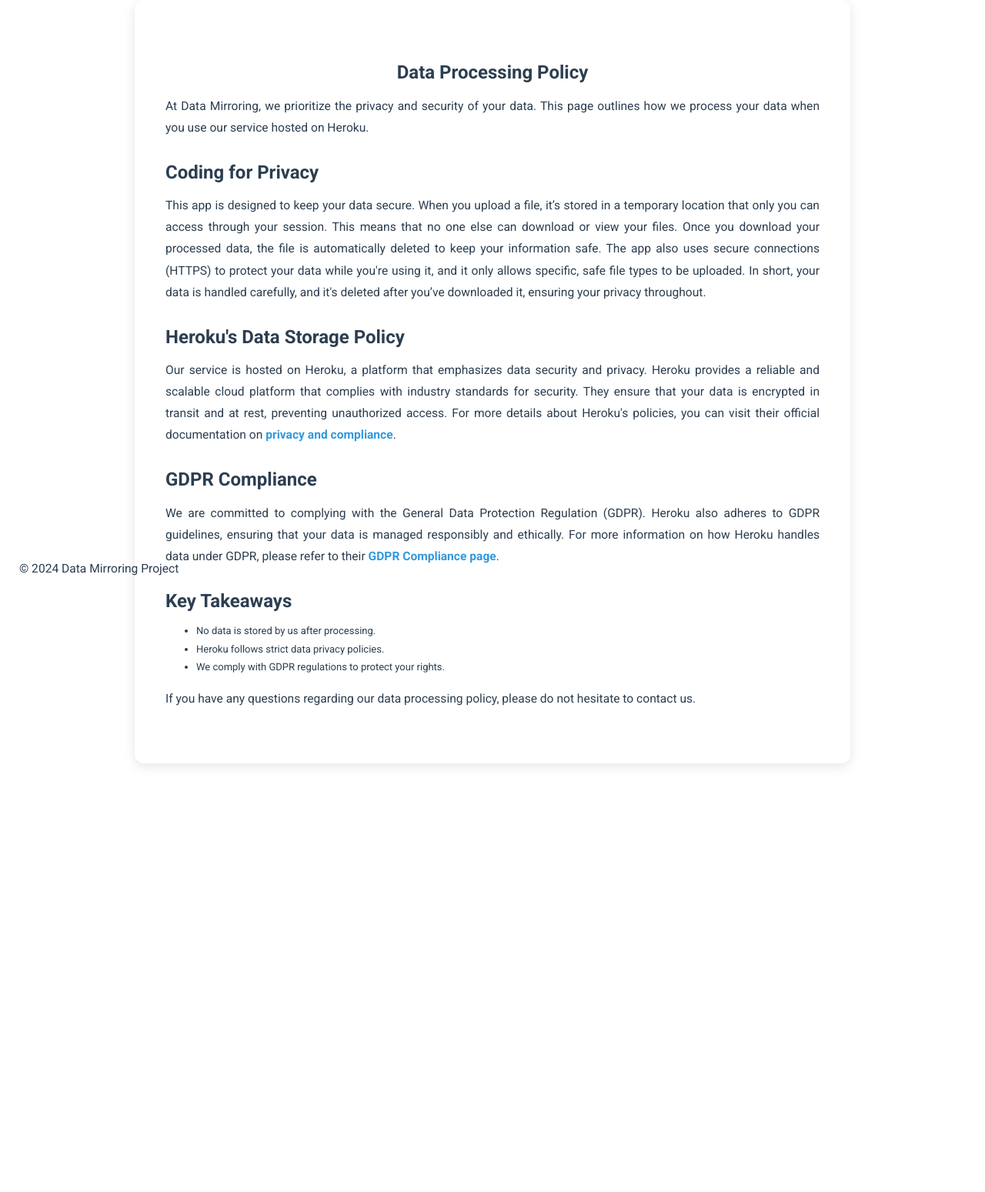
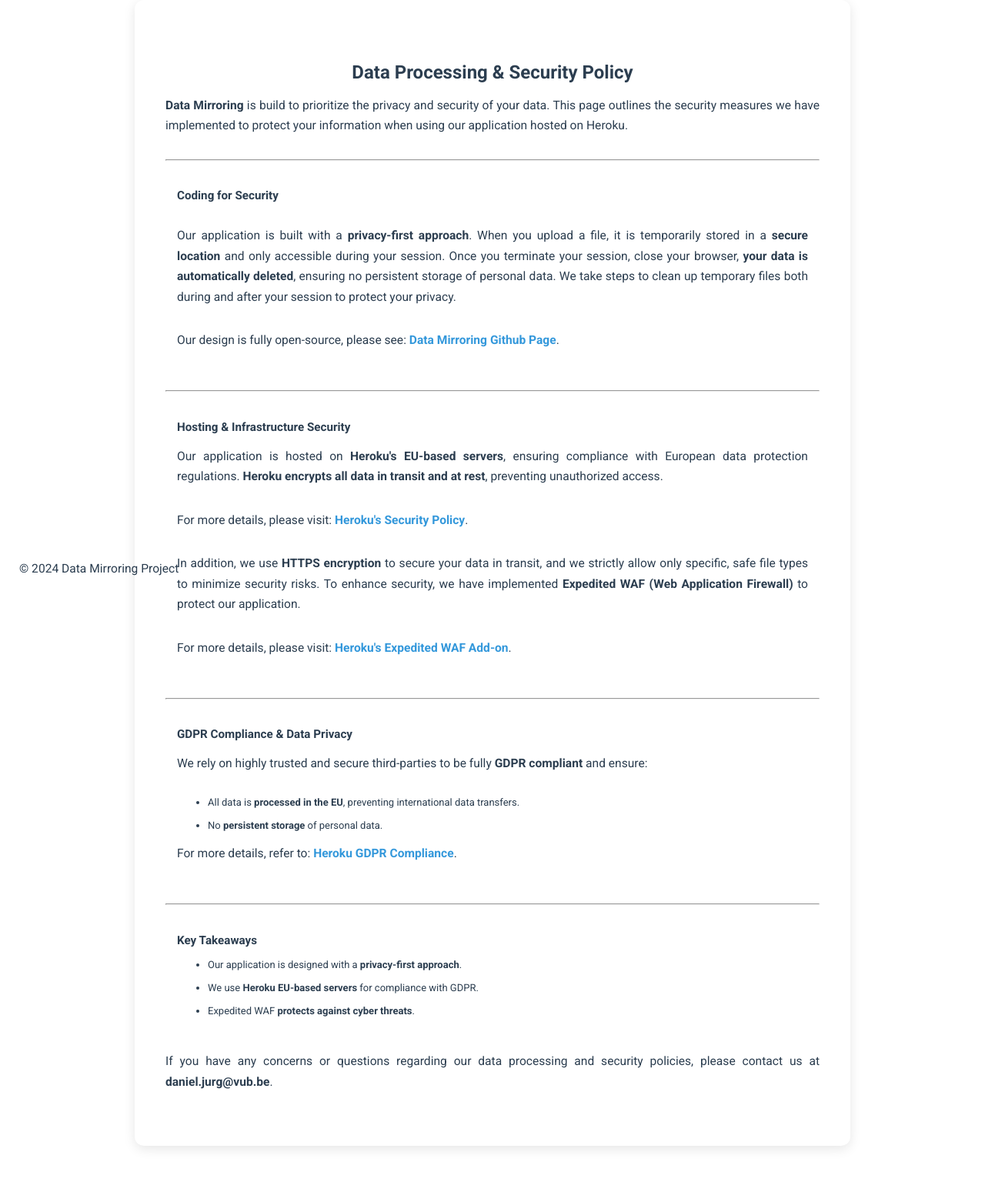
Before and after one commit to dj-urg/data-mirroring, a Flask app: page /data_processing_info in a window 1280 px wide. Shown: the part 38-1587 px from the top of the page at 77% size. Before the commit the page ends 1034 px from the top, so only its background shows below. Run offline with Flask 3, Linux system fonts and the light colour scheme; the visitor is signed in with stand-in values (Sample User, id 1); some libraries are stand-ins or nearby versions.

Commit message:
Security updates

```diff
--- a/app/config.py
+++ b/app/config.py
@@ -10,6 +10,7 @@
             SESSION_COOKIE_SECURE=True,
             SESSION_COOKIE_HTTPONLY=True,
             SESSION_COOKIE_SAMESITE='Strict',
+            SESSION_PERMANENT=False,
             PERMANENT_SESSION_LIFETIME=timedelta(minutes=30),
             WTF_CSRF_CHECK_REFERRER=True,
             WTF_CSRF_SSL_STRICT=True,
--- a/app/security.py
+++ b/app/security.py
@@ -65,20 +65,23 @@
     return decorated_function
 
 def cleanup_old_temp_files(exception=None):
-    """Deletes CSV files older than 1 hour in the temp directory."""
+    """Deletes temporary files older than 1 hour in the temp directory."""
     temp_dir = tempfile.gettempdir()
-    one_hour_ago = time.time() - 3600  # 3600 seconds = 1 hour
+    one_hour_ago = time.time() - 3600  # 1 hour ago
 
-    for file in glob.glob(os.path.join(temp_dir, "*.csv")):
-        if os.path.getmtime(file) < one_hour_ago:  # Only delete old files
-            try:
-                os.remove(file)
-                current_app.logger.info(f"Deleted old temp file: {file}")
-            except Exception as e:
-                current_app.logger.error(f"Failed to delete old temp file {file}: {e}")
+    try:
+        for file in os.listdir(temp_dir):
+            file_path = os.path.join(temp_dir, file)
+
+            # Ensure it's a file (not a directory) and is older than 1 hour
+            if os.path.isfile(file_path) and os.path.getmtime(file_path) < one_hour_ago:
+                os.remove(file_path)
+                current_app.logger.info(f"Deleted old temp file: {file_path}")
+    except Exception as e:
+        current_app.logger.error(f"Error during temp file cleanup: {e}")
 
 def cleanup_temp_files(exception=None):
-    """Delete only files that were marked for deletion in the request context."""
+    """Deletes only files that were marked for deletion in the request context."""
     temp_dir = tempfile.gettempdir()
 
     if hasattr(g, "files_to_cleanup"):
@@ -101,12 +104,8 @@
 
     @app.teardown_request
     def cleanup_temp_files_request(exception=None):
-        """Delete only files that were marked for deletion in the request context."""
-        cleanup_temp_files(exception)
-
-    @app.teardown_request
-    def cleanup_old_temp_files_request(exception=None):
-        """Deletes old CSV temp files after requests finish."""
-        cleanup_old_temp_files(exception)
+        """Delete only files that were marked for deletion in the request context, and old temp files."""
+        cleanup_temp_files(exception)        # Cleanup files marked for deletion
+        cleanup_old_temp_files(exception)    # Cleanup old temp files (older than 1 hour)
 
     app.logger.info("Cleanup functions registered.")
--- a/templates/data_processing_info.html
+++ b/templates/data_processing_info.html
@@ -1,48 +1,97 @@
 {% extends 'base.html' %}
 
-{% block title %}Data Processing Policy{% endblock %}
+{% block title %}Data Processing & Security Policy{% endblock %}
 
 {% block content %}
-    <div class="container mt-5">
+    <!-- Inline styles moved to a <style> block with a nonce -->
+    <style nonce="{{ g.csp_nonce }}">
+        .platform-header { text-align: center; margin-bottom: 30px; }
+        .platform-title { font-size: 24px; font-weight: bold; }
+        .content-container { padding: 15px; background-color: #ffffff; border-radius: 5px; }
+        .list-unstyled li { margin-bottom: 15px; }
+    </style>
+
+    <div class="container mt-3">
 
         <!-- Page Title -->
-        <h2 class="center">Data Processing Policy</h2>
+        <h2 class="center">Data Processing & Security Policy</h2>
 
-        <p style="line-height: 1.8;">
-            At Data Mirroring, we prioritize the privacy and security of your data. This page outlines how we process your data when you use our service hosted on Heroku.
+        <p class="lead">
+            <strong>Data Mirroring</strong> is build to prioritize the privacy and security of your data. This page outlines the security measures we have implemented to protect your information when using our application hosted on Heroku.
         </p>
 
-        <h2 class="mt-5">Coding for Privacy</h2>
-        <p style="line-height: 1.8;">
-            This app is designed to keep your data secure. When you upload a file, it’s stored in a temporary location that only you can access through your session.
-            This means that no one else can download or view your files. Once you download your processed data, the file is automatically deleted to keep your information safe. The app also uses secure connections (HTTPS) to protect your data while you're using it, and it only allows specific, safe file types to be uploaded.
-            In short, your data is handled carefully, and it's deleted after you’ve downloaded it, ensuring your privacy throughout.
+        <!-- Divider -->
+        <hr class="mb-5">
+
+        <div class="content-container mt-3">
+            <h3 class="mt-4">Coding for Security</h3>
+            <p>
+                <p>
+                Our application is built with a <strong>privacy-first approach</strong>.
+                When you upload a file, it is temporarily stored in a <strong>secure location</strong> and only accessible during your session.
+                Once you terminate your session, close your browser, <strong>your data is automatically deleted</strong>, ensuring no persistent storage of personal data.
+                We take steps to clean up temporary files both during and after your session to protect your privacy.
                 </p>
 
-        <h2 class="mt-5">Heroku's Data Storage Policy</h2>
-        <p style="line-height: 1.8;">
-            Our service is hosted on Heroku, a platform that emphasizes data security and privacy. Heroku provides a reliable and scalable cloud platform that complies with industry standards for security.
-            They ensure that your data is encrypted in transit and at rest, preventing unauthorized access. For more details about Heroku's policies, you can visit their official documentation on
-            <a href="https://www.heroku.com/policy/security" target="_blank">privacy and compliance</a>.
+                <p>
+                    Our design is fully open-source, please see: <a href="https://github.com/dj-urg/data-mirroring" target="_blank">Data Mirroring Github Page</a>.
                 </p>
+            </p>
+        </div>
 
-        <h2 class="mt-5">GDPR Compliance</h2>
-        <p style="line-height: 1.8;">
-            We are committed to complying with the General Data Protection Regulation (GDPR). Heroku also adheres to GDPR guidelines, ensuring that your data is managed responsibly and ethically.
-            For more information on how Heroku handles data under GDPR, please refer to their
-            <a href="https://devcenter.heroku.com/articles/gdpr" target="_blank">GDPR Compliance page</a>.
+        <!-- Divider -->
+        <hr class="mb-5">
+
+        <div class="content-container mt-3">
+            <h3 class="mt-4">Hosting & Infrastructure Security</h3>
+            <p>
+                Our application is hosted on <strong>Heroku's EU-based servers</strong>, ensuring compliance with European data protection regulations. <strong>Heroku encrypts all data in transit and at rest</strong>, preventing unauthorized access.
             </p>
+            <p>
+                For more details, please visit: <a href="https://www.heroku.com/policy/security" target="_blank">Heroku's Security Policy</a>.
+            </p>
+            <p>
+                In addition, we use <strong>HTTPS encryption</strong> to secure your data in transit, and we strictly allow only specific, safe file types to minimize security risks.
+                To enhance security, we have implemented <strong>Expedited WAF (Web Application Firewall)</strong> to protect our application.
+            </p>
+            <p>
+                For more details, please visit: <a href="https://devcenter.heroku.com/articles/expeditedwaf" target="_blank">Heroku's Expedited WAF Add-on</a>.
+            </p>
+        </div>
 
-        <h2 class="mt-5">Key Takeaways</h2>
-        <ul style="line-height: 1.8;">
-            <li>No data is stored by us after processing.</li>
-            <li>Heroku follows strict data privacy policies.</li>
-            <li>We comply with GDPR regulations to protect your rights.</li>
+        <!-- Divider -->
+        <hr class="mb-5">
+
+        <div class="content-container mt-3">
+            <h3 class="mt-4">GDPR Compliance & Data Privacy</h3>
+            <p>
+                We rely on highly trusted and secure third-parties to be fully <strong>GDPR compliant</strong> and ensure:
+            </p>
+            <ul class="list-unstyled mt-3">
+                <li> All data is <strong>processed in the EU</strong>, preventing international data transfers.</li>
+                <li> No <strong>persistent storage</strong> of personal data.</li>
             </ul>
+            <p>
+                For more details, refer to:
+                <a href="https://devcenter.heroku.com/articles/gdpr" target="_blank">Heroku GDPR Compliance</a>.
+            </p>
+        </div>
 
-        <p style="line-height: 1.8;">
-            If you have any questions regarding our data processing policy, please do not hesitate to contact us.
+        <!-- Divider -->
+        <hr class="mb-5">
+
+        <div class="content-container mt-3">
+            <h3 class="mt-4">Key Takeaways</h3>
+            <ul class="list-unstyled mt-3">
+                <li> Our application is designed with a <strong>privacy-first approach</strong>.</li>
+                <li> We use <strong>Heroku EU-based servers</strong> for compliance with GDPR.</li>
+                <li> Expedited WAF <strong>protects against cyber threats</strong>.</li>
+            </ul>
+        </div>
+
+        <p class="mt-4">
+            If you have any concerns or questions regarding our data processing and security policies, please
+            contact us at <strong>daniel.jurg@vub.be</strong>.
         </p>
-
     </div>
 {% endblock %}
```
Lines whose indentation alone changed are shown as unchanged.
